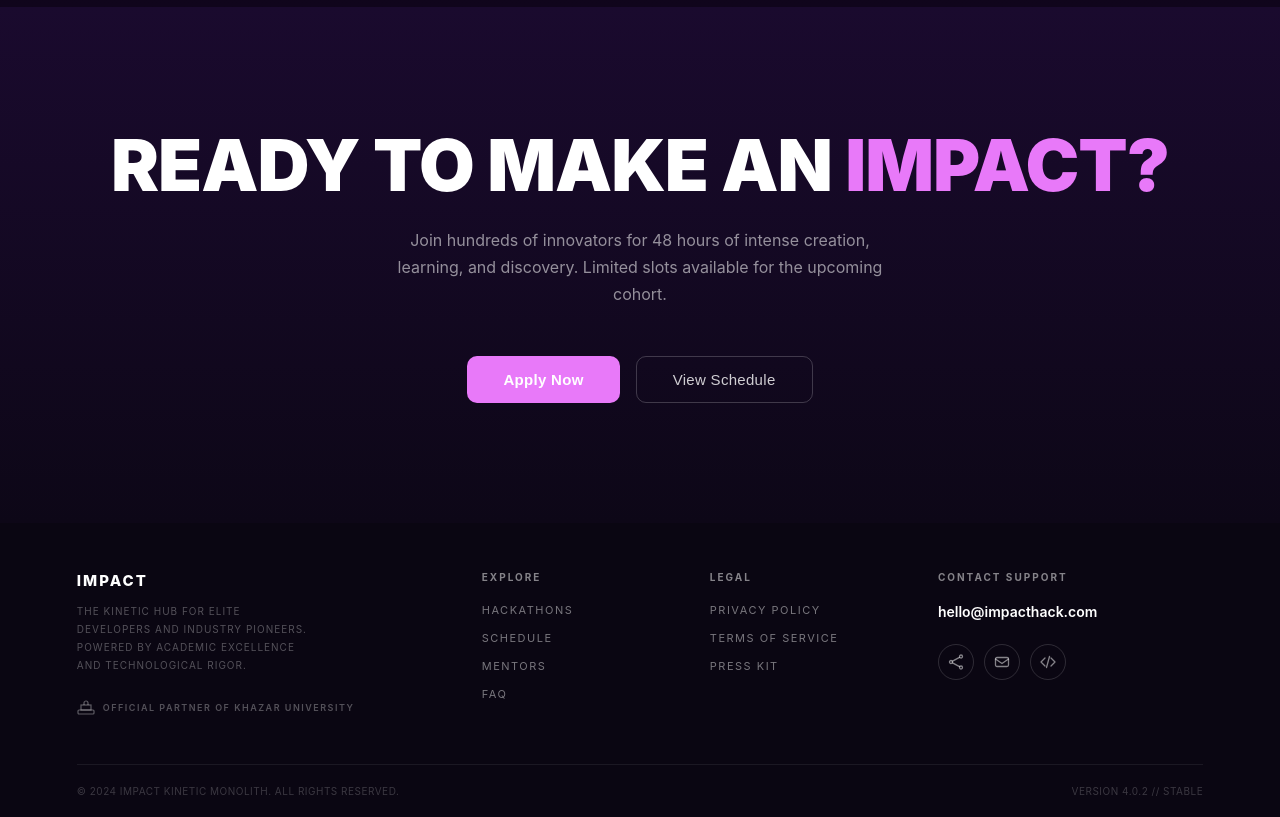
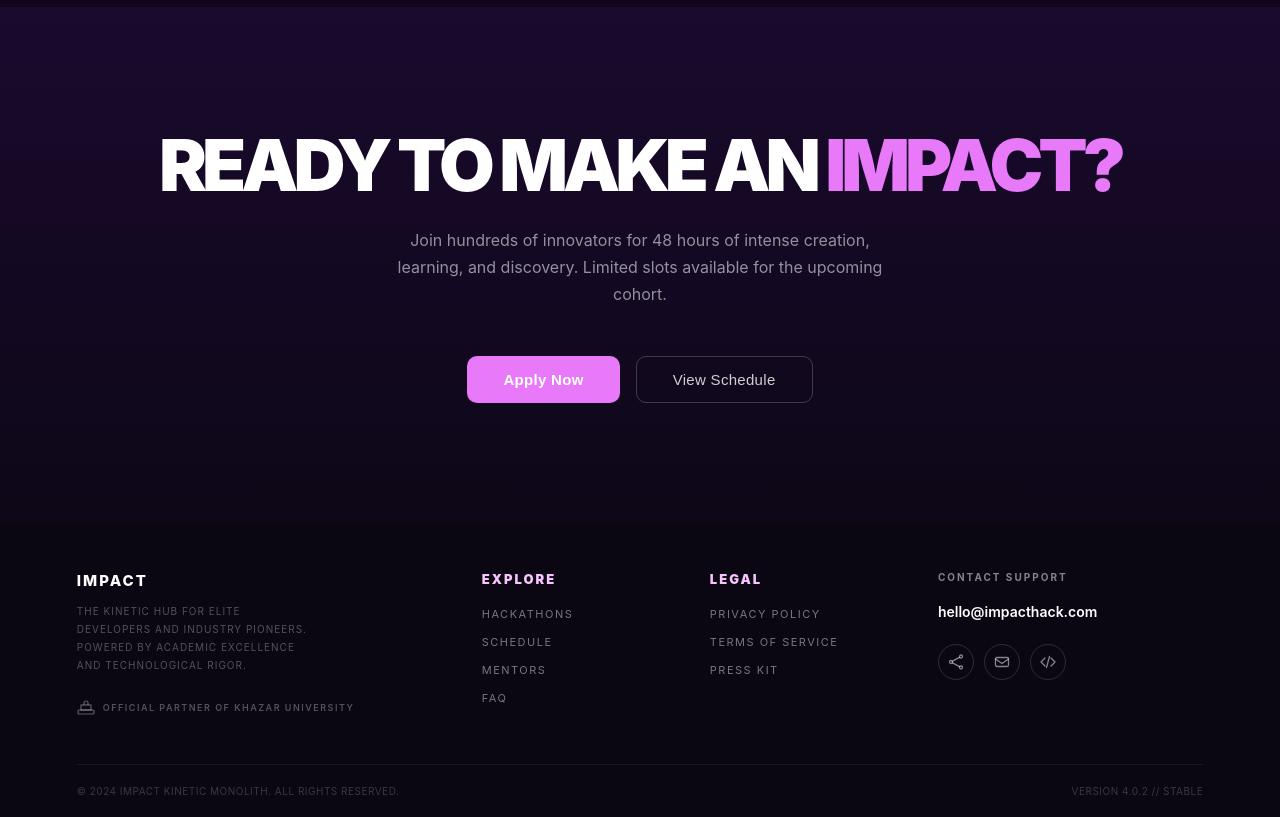
Before and after one commit to AliMukhtarli/IMPACT, a React (Vite) app: page / in a window 1280 px wide. Shown: the part 4360-5177 px from the top of the page. Built offline with nearby package versions, Linux system fonts and the light colour scheme.

Commit message:
Developed colors

```diff
--- a/src/Footer.jsx
+++ b/src/Footer.jsx
@@ -108,7 +108,7 @@ export default function Footer() {
           style={{
             fontSize: "clamp(32px, 6vw, 72px)",
             fontWeight: 900,
-            letterSpacing: -1,
+            letterSpacing: -5,
             textTransform: "uppercase",
             margin: "0 0 24px",
             lineHeight: 1.05,
@@ -244,10 +244,10 @@ export default function Footer() {
             <div key={heading}>
               <div
                 style={{
-                  fontSize: 10,
-                  fontWeight: 700,
+                  fontSize: 13,
+                  fontWeight: 900,
                   letterSpacing: 2,
-                  color: "rgba(255,255,255,0.5)",
+                  color: "rgba(247, 195, 255, 1)",
                   textTransform: "uppercase",
                   marginBottom: 20,
                 }}
--- a/src/TestimonialSection.jsx
+++ b/src/TestimonialSection.jsx
@@ -83,7 +83,7 @@ export default function TestimonialSection() {
   }, []);
 
   const durationMs = 650;
-  const intervalMs = 3500;
+  const intervalMs = 5500;
 
   useEffect(() => {
     centerIndexRef.current = centerIndex;
--- a/src/styles.css
+++ b/src/styles.css
@@ -158,7 +158,7 @@ body {
 
 /* Hover: highlight number with current accent */
 .testimonial-metrics__item:hover .testimonial-metrics__value {
-  color: rgba(var(--bg-r, 168), var(--bg-g, 85), var(--bg-b, 247), 0.98);
+  color: rgba(var(--bg-r, 247), var(--bg-g, 195), var(--bg-b, 255), 1);
   transform: translateY(-1px);
 }
 
@@ -174,7 +174,7 @@ body {
     padding: 10px 0;
   }
   .testimonial-metrics__item:nth-child(odd) {
-    border-right: 1px solid rgba(255, 255, 255, 0.08);
+    border-right: 1px solid rgba(241, 13, 13, 0.08);
     padding-right: 14px;
   }
 }
```
